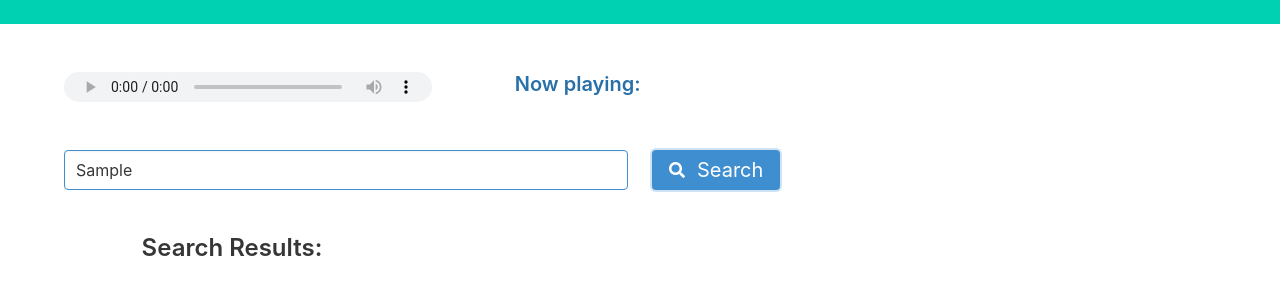
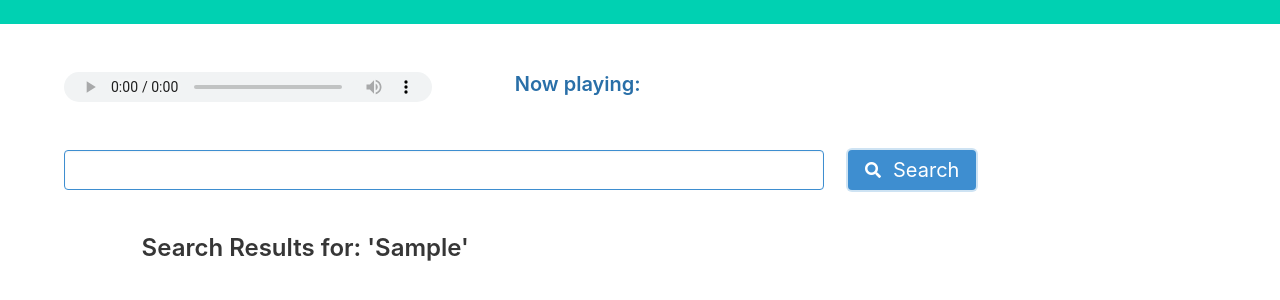
Before and after one commit to Momentum-Team-11/itunes-api-ryanurbanski, a website: page index.html in a window 1280 px wide. Both pictures are taken after typing "Sample" into the empty fields and a click on the button "Search". Shown: the part 126-426 px from the top of the page. Drawn offline with nearby package versions, Linux system fonts and the light colour scheme; no server answers.

Commit message:
Search form and results clear each time the search button is pressed.

```diff
--- a/index.html
+++ b/index.html
@@ -36,7 +36,7 @@
     <!-- Functional Search -->
     <form action="/" method="get" class="container" id="form">
         <div class="columns">
-            <div class="column is-half">
+            <div class="column is-two-third">
                 <div class="form">
                     <label for="searchBox"></label>
                     <input type="term" name="term" class="input is-info" id="searchBox" required>
@@ -56,7 +56,7 @@
 
         <!-- Results Header  -->
         <div class="container">
-            <h2 class="title is-primary is-4"> Search Results: </h2>
+            <h2 class="title is-primary is-4" id="resultsHeaderLabel"> Search Results for: </h2>
         </div>
 
         <!-- Results Box -->
--- a/main.js
+++ b/main.js
@@ -6,24 +6,36 @@ const audioPreviewUrl = ""
 
 form.addEventListener("submit", function (event) {
     event.preventDefault()
+
+
+
     console.log('Button was clicked!')
+    console.log('The value of event.target is: ', event.target)
+
+    const searchString = document.getElementById("searchBox").value
+    console.log(searchString);
+    document.getElementById("resultsHeaderLabel").innerHTML = "Search Results for: '" + searchString + "' "
+
     const formData = new FormData(event.target)
+    console.log(formData);
     const asString = new URLSearchParams(formData).toString('');
     console.log(asString)
     let url = (`https://proxy-itunes-api.glitch.me/search?${asString}&entity=song&limit=20`)
 
+                // Clear previous results
+                document.querySelector('#results-div').innerHTML = ""
+
+
     fetch(url)
-        .then(function (response) {
-            console.log(response)
-            return response.json()
-        })
+        .then((response) => response.json())
+        // .then(function (response) {
+        //     console.log(response)
+        //     return response.json()
+        // })
         .then(function (data) {
             console.log(data)
 
             for (let i = 0; i < data.results.length; i++) {
-                // Clear previous results
-                document.querySelector('#results-div').innerHTML += ""
-
                 document.querySelector('#results-div').innerHTML += `
                     <div class="column is-one-quarter">
                         <div class="card" id="result-card">
@@ -47,7 +59,11 @@ form.addEventListener("submit", function (event) {
                 `
             }
         })
+
+        // Reset the form for the next search
+        form.reset()
 })
+
 
 resultContainer.addEventListener("click", function(event) {
     event.preventDefault()
```
